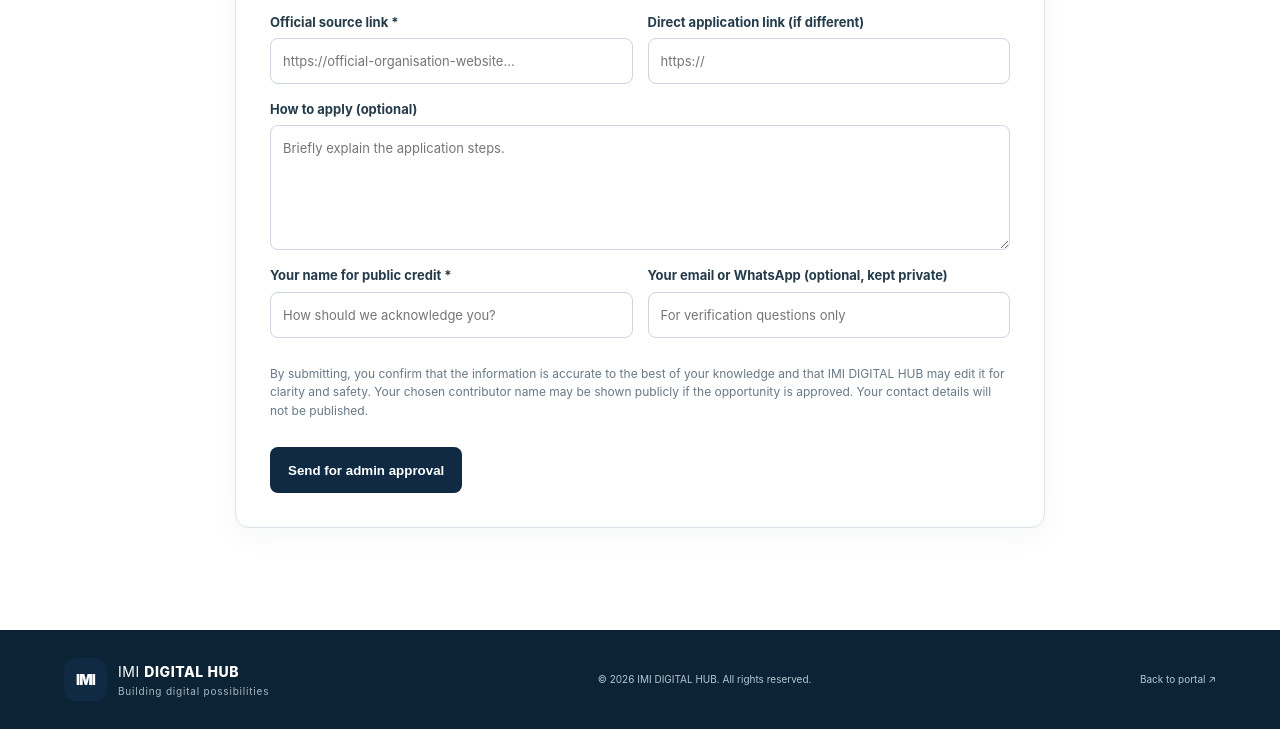
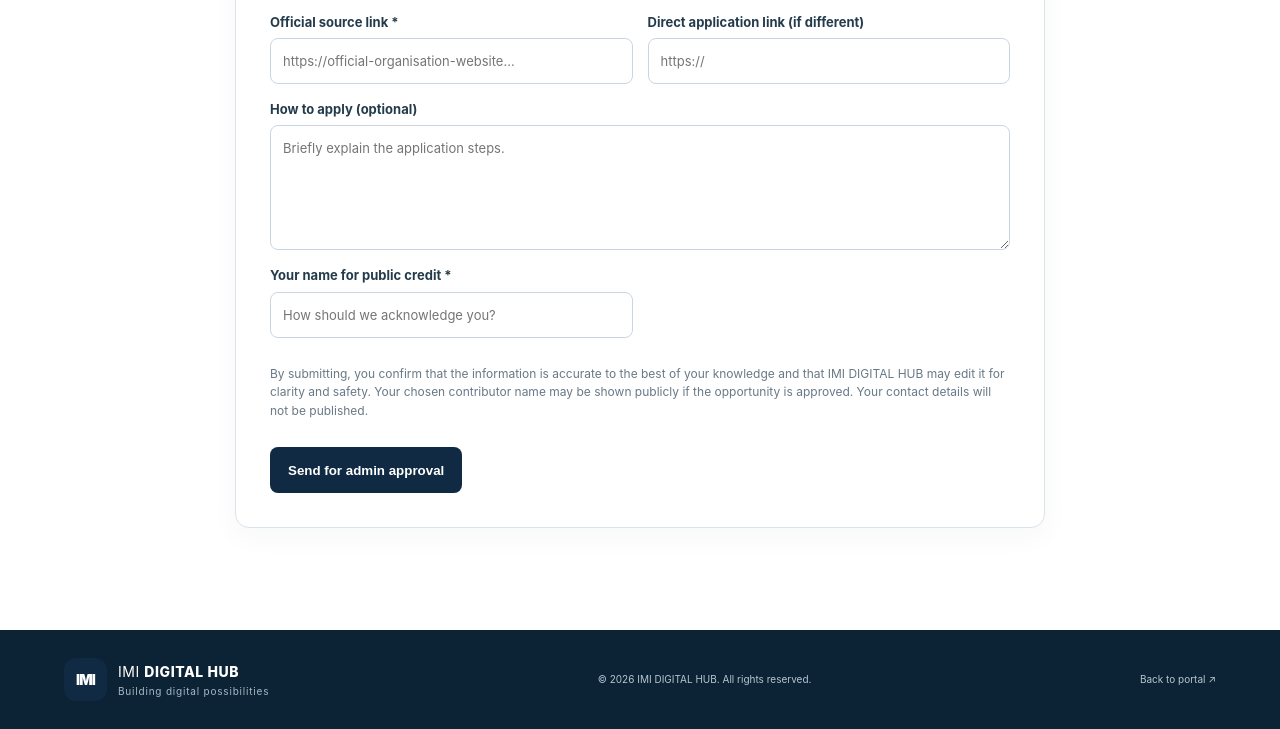
Before and after one commit to imidigitalhub/imi-jobs-portal, a plain HTML site: page submit.html in a window 1280 px wide. Shown: the part 837-1566 px from the top of the page. Drawn offline with nearby package versions, Linux system fonts and the light colour scheme.

Commit message:
Keep public submission form privacy-focused

```diff
--- a/submit.html
+++ b/submit.html
@@ -30,7 +30,7 @@
 <label>Direct application link (if different)<input id="application_url" type="url" placeholder="https://"></label>
 <label class="wide">How to apply (optional)<textarea id="application_instructions" maxlength="5000" placeholder="Briefly explain the application steps."></textarea></label>
 <label>Your name for public credit *<input id="contributor_name" maxlength="100" required placeholder="How should we acknowledge you?"></label>
-<label>Your email or WhatsApp (optional, kept private)<input id="contributor_contact" maxlength="180" placeholder="For verification questions only"></label>
+
 <label class="honeypot" aria-hidden="true">Leave this field empty<input id="website" tabindex="-1" autocomplete="off"></label>
 <p class="wide" style="font-size:12px;color:#687987">By submitting, you confirm that the information is accurate to the best of your knowledge and that IMI DIGITAL HUB may edit it for clarity and safety. Your chosen contributor name may be shown publicly if the opportunity is approved. Your contact details will not be published.</p>
 <div class="wide"><button id="submitButton" type="submit">Send for admin approval</button></div>
```
